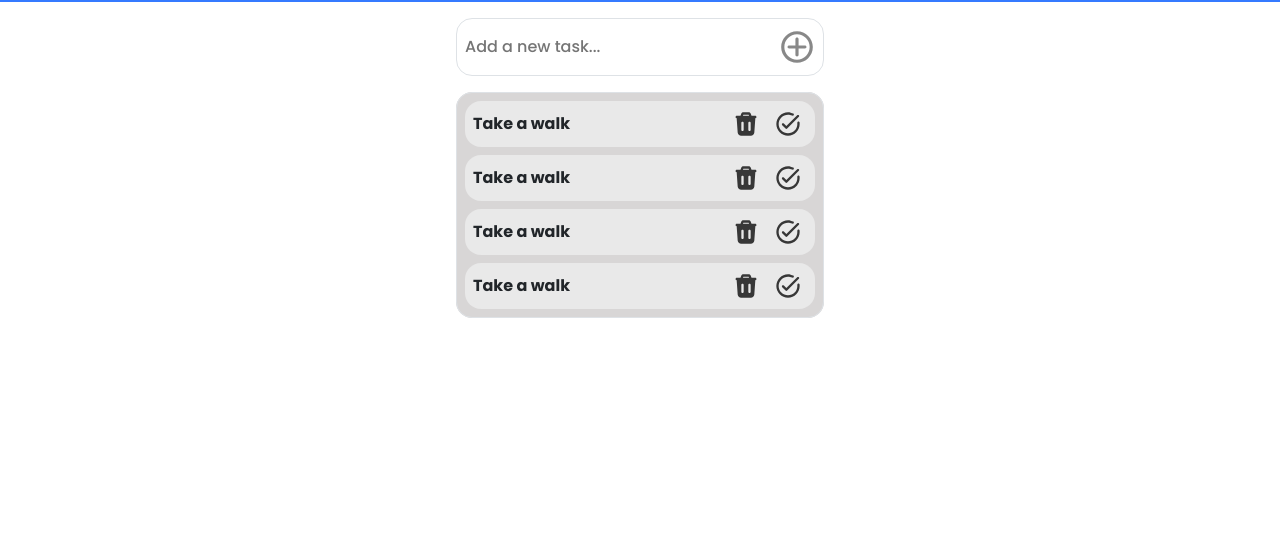
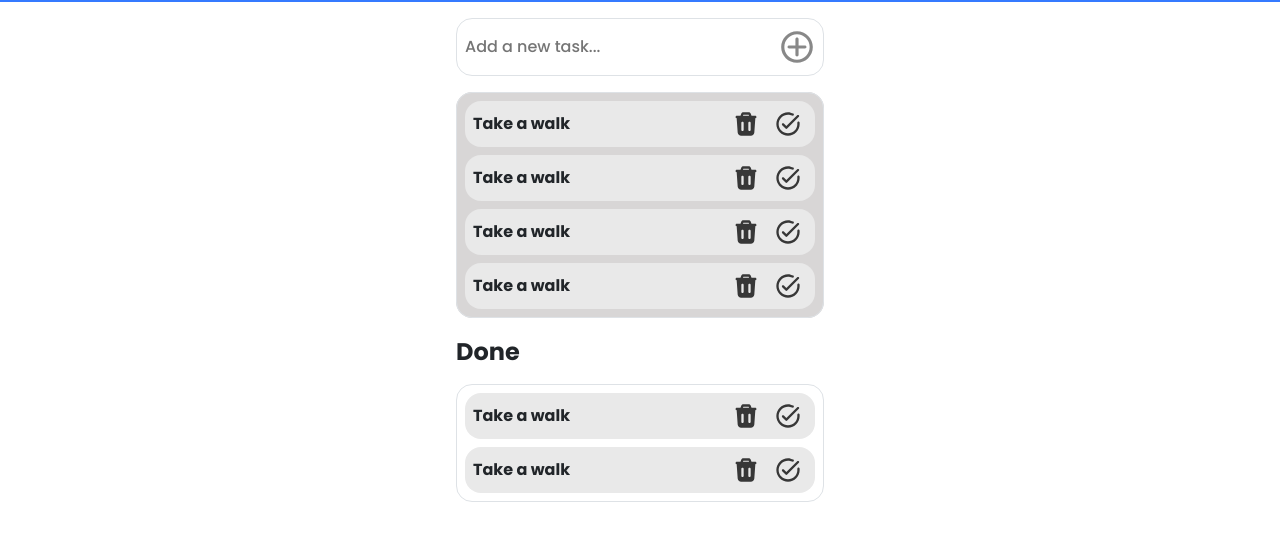
Before and after one commit to Vahidpro/js-final-project-kaaryar, a plain HTML site: page index.html in a window 1280 px wide. Shown: the part 70-610 px from the top of the page. Drawn offline with nearby package versions, Linux system fonts and the light colour scheme.

Commit message:
Added done section design

```diff
--- a/index.html
+++ b/index.html
@@ -69,6 +69,31 @@
                             </div>
                         </div>
                     </li>
+                </ul>
+            </section>
+            <section class="done-section">
+                <p class="section-title">Done</p>
+                <ul class="todo-container border-1 border rounded-4 ">
+                    <li class="todo-item rounded-4 px-2 m-2">
+                        <div class="d-flex align-items-center justify-content-between">
+                            <span class="fw-bold">Take a walk</span>
+                            <div class="icons">
+                                <button class="btn"><img src="./assets/delete.svg" alt=""></button>
+                                <button class="btn"><img src="./assets/done.svg" alt=""></button>
+                            </div>
+                        </div>
+                    </li>
+                    <li class="todo-item rounded-4 px-2 m-2">
+                        <div class="d-flex align-items-center justify-content-between">
+                            <span class="fw-bold">Take a walk</span>
+                            <div class="icons">
+                                <button class="btn"><img src="./assets/delete.svg" alt=""></button>
+                                <button class="btn"><img src="./assets/done.svg" alt=""></button>
+                            </div>
+                        </div>
+                    </li>
+
+                </ul>
             </section>
         </div>
 
--- a/style.css
+++ b/style.css
@@ -6,9 +6,7 @@
 	box-sizing: border-box;
 	font-family: "Poppins", sans-serif;
 }
-body {
-	/* background-color: #d9d9d9; */
-}
+
 nav {
 	background-color: #357aff;
 	color: white;
@@ -38,7 +36,8 @@ section {
 	background-color: #d8d6d6;
 }
 
-.todo-list-section .todo-item {
+.todo-list-section .todo-item,
+.done-section .todo-item {
 	background-color: #e9e9e9;
 }
 
@@ -46,3 +45,9 @@ ul,
 ol {
 	padding: 0;
 }
+
+.section-title {
+	font-size: x-large;
+	font-weight: 700;
+	margin: 14px 0;
+}
```
